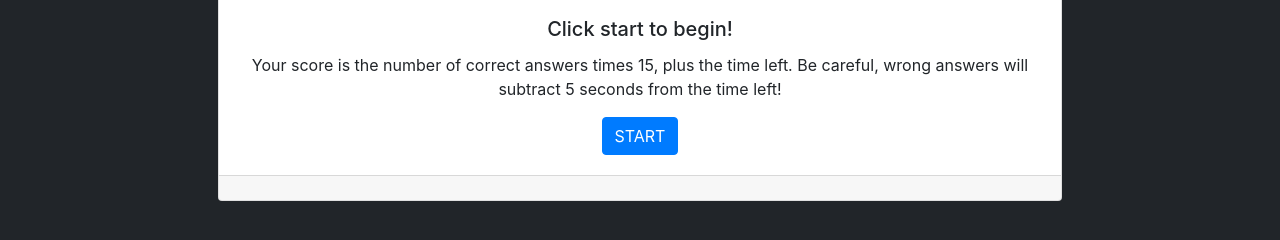
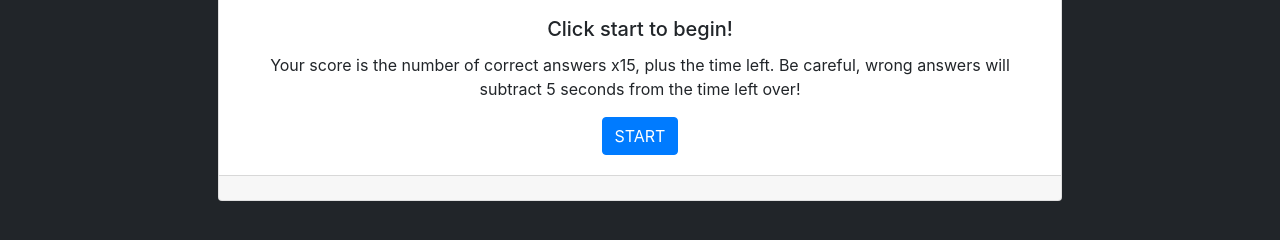
Before and after one commit to aweihe00/Code-Quiz, a plain HTML site: page index.html in a window 1280 px wide. Shown: the part 128-368 px from the top of the page. Drawn offline with nearby package versions, Linux system fonts and the light colour scheme.

Commit message:
final push

```diff
--- a/assets/logic.js
+++ b/assets/logic.js
@@ -47,7 +47,7 @@ document.addEventListener("DOMContentLoaded", function (event) {  //waits for pa
     var scoreShown = false;
 
     //quiz info on how scores are calc
-    instructions.textContent = ("Your score is the number of correct answers times "+problemTime+", plus the time left. Be careful, wrong answers will subtract "+penalty+" seconds from the time left!");
+    instructions.textContent = ("Your score is the number of correct answers x"+problemTime+", plus the time left. Be careful, wrong answers will subtract "+penalty+" seconds from the time left over!");
 
     //Randomize array element order in-place.
     function shuffle(array) {
```
Also changed, not shown: index.html (+0 -1 lines), screenshot.png (deleted), 1 other file.
